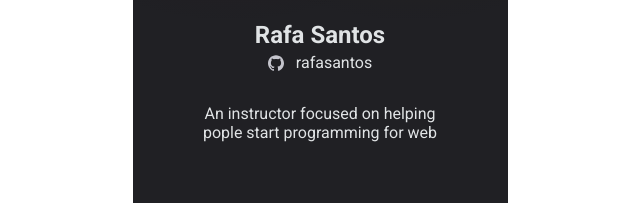
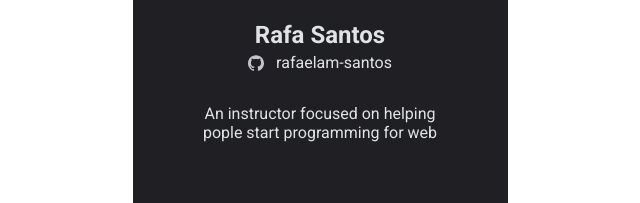
Before and after one commit to rafaelam-santos/meu-cracha-nlw, a plain HTML site: page index.html in a window 1280 px wide. Shown: the part 375-578 px from the top of the page, 320-960 px from the left. Drawn offline with Linux system fonts and the light colour scheme; no server answers.

Commit message:
Update index.html

```diff
--- a/index.html
+++ b/index.html
@@ -23,7 +23,7 @@
         <h1 id="userName">Rafa Santos</h1>
         <a id="userLink" href="https://github.com/rafaelam-santos" target="_blank">
         <img src="images/github.svg" alt="ícone do github">
-        <span id="userLogin">rafasantos</span></a>
+        <span id="userLogin">rafaelam-santos</span></a>
         <p id="userBio">
           An instructor focused on helping pople start programming for web
         </p>
```
